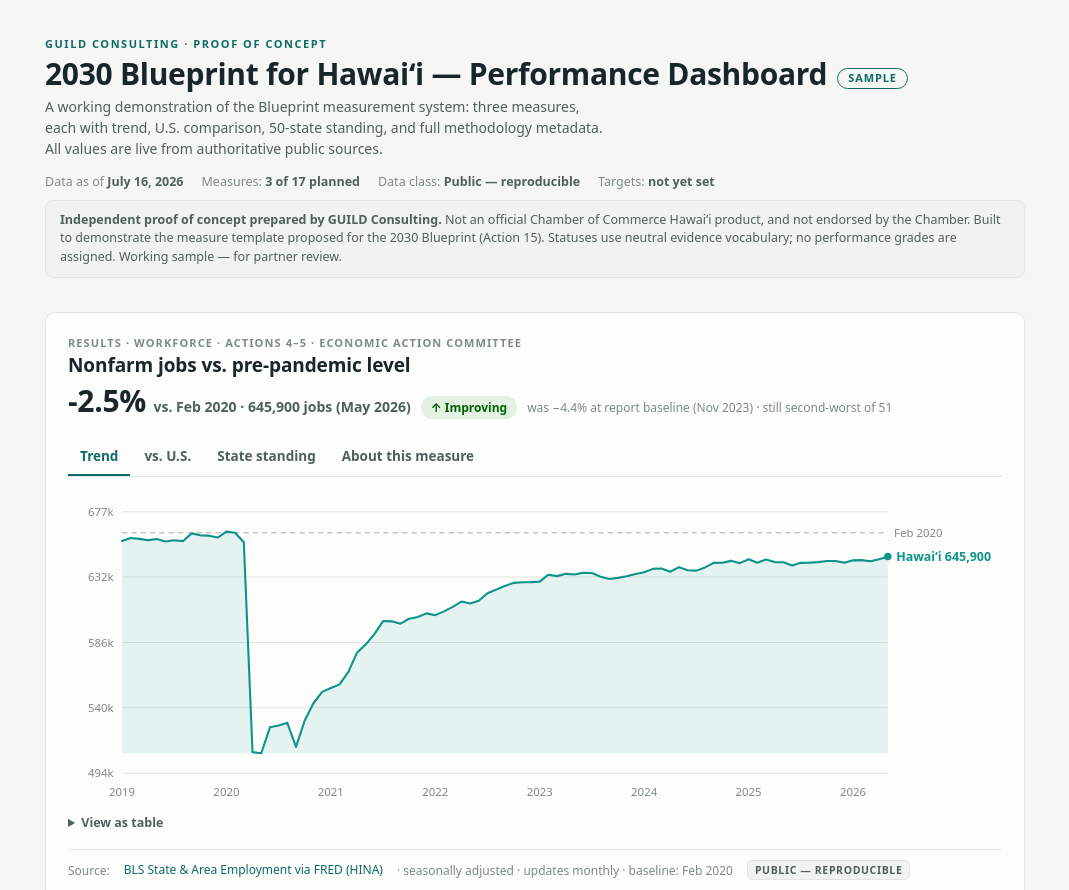
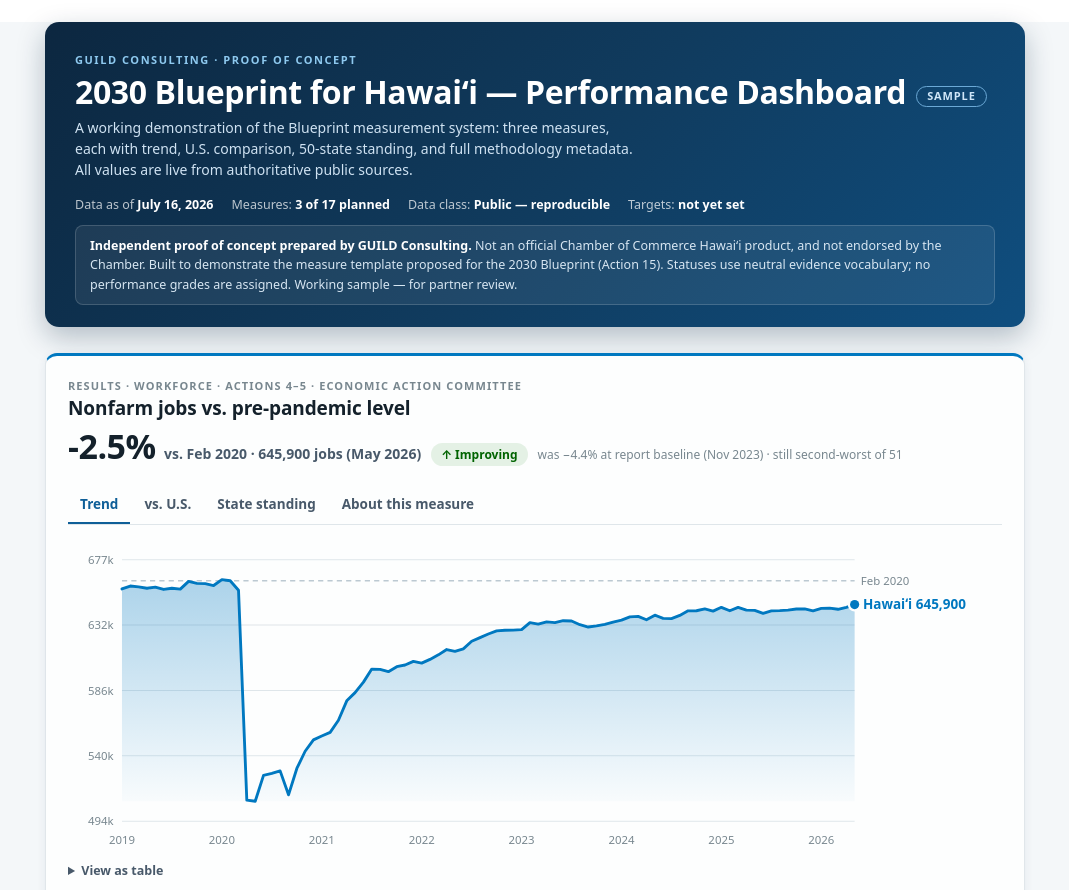
Before and after one commit to iqbash1/blueprint-dashboard-sample, a plain HTML site: page index.html in a window 1280 px wide. Shown: the top 890 px of the page, without its empty margins (105-1174 px from the left). Drawn offline with Linux system fonts and the light colour scheme.

Commit message:
Chamber brand retheme: navy masthead, ocean-blue series, gradient areas, halo endpoints, HI standing highlight
Co-Authored-By: Claude Fable 5 <noreply@anthropic.com>

```diff
--- a/index.html
+++ b/index.html
@@ -11,11 +11,11 @@
 <style>
   .pg{
     color-scheme:light;
-    --page:#f6f7f5; --surface:#fdfdfc; --surface2:#f1f3f0;
-    --ink:#182529; --ink2:#4e5f5d; --muted:#7d8a86;
-    --grid:#e3e6e0; --axis:#c2c8c1; --ring:rgba(20,37,41,.10);
-    --hi:#0d9488; --hi-soft:rgba(13,148,136,.10); --us:#2a78d6;
-    --bar:#d6ded9; --accent:#0e6b66;
+    --page:#f4f7f9; --surface:#fdfefe; --surface2:#edf2f6;
+    --ink:#14212b; --ink2:#48596a; --muted:#78878f;
+    --grid:#dfe6ea; --axis:#bcc9d2; --ring:rgba(16,59,94,.12);
+    --hi:#0078c0; --hi-soft:rgba(0,120,192,.10); --us:#1f9d76;
+    --bar:#d3dde6; --accent:#0f5f98;
     --good:#006300; --bad:#b23434; --flat:#5a6b74;
     --chip-good-bg:rgba(12,131,12,.10); --chip-bad-bg:rgba(208,59,59,.10); --chip-flat-bg:rgba(90,107,116,.10);
     font-family:system-ui,-apple-system,"Segoe UI",sans-serif;
@@ -25,52 +25,54 @@
   @media (prefers-color-scheme: dark){
     :root:where(:not([data-theme="light"])) .pg{
       color-scheme:dark;
-      --page:#101413; --surface:#181d1c; --surface2:#1f2523;
-      --ink:#eef2f0; --ink2:#b3bfba; --muted:#8b9793;
-      --grid:#2a312e; --axis:#3a423f; --ring:rgba(255,255,255,.10);
-      --hi:#29a396; --hi-soft:rgba(41,163,150,.14); --us:#3987e5;
-      --bar:#323b38;
+      --page:#0e1418; --surface:#162027; --surface2:#1c2831;
+      --ink:#e8eff4; --ink2:#b1c0cb; --muted:#89979f;
+      --grid:#263340; --axis:#374858; --ring:rgba(255,255,255,.10);
+      --hi:#2f93da; --hi-soft:rgba(47,147,218,.16); --us:#27ab84;
+      --bar:#2c3a45; --accent:#5fb0ea;
       --good:#3dbb3d; --bad:#e06666; --flat:#9aa8b0;
       --chip-good-bg:rgba(61,187,61,.14); --chip-bad-bg:rgba(224,102,102,.14); --chip-flat-bg:rgba(154,168,176,.14);
     }
   }
   :root[data-theme="dark"] .pg{
     color-scheme:dark;
-    --page:#101413; --surface:#181d1c; --surface2:#1f2523;
-    --ink:#eef2f0; --ink2:#b3bfba; --muted:#8b9793;
-    --grid:#2a312e; --axis:#3a423f; --ring:rgba(255,255,255,.10);
-    --hi:#29a396; --hi-soft:rgba(41,163,150,.14); --us:#3987e5;
-    --bar:#323b38;
+    --page:#0e1418; --surface:#162027; --surface2:#1c2831;
+    --ink:#e8eff4; --ink2:#b1c0cb; --muted:#89979f;
+    --grid:#263340; --axis:#374858; --ring:rgba(255,255,255,.10);
+    --hi:#2f93da; --hi-soft:rgba(47,147,218,.16); --us:#27ab84;
+    --bar:#2c3a45; --accent:#5fb0ea;
     --good:#3dbb3d; --bad:#e06666; --flat:#9aa8b0;
     --chip-good-bg:rgba(61,187,61,.14); --chip-bad-bg:rgba(224,102,102,.14); --chip-flat-bg:rgba(154,168,176,.14);
   }
   :root[data-theme="light"] .pg{
     color-scheme:light;
-    --page:#f6f7f5; --surface:#fdfdfc; --surface2:#f1f3f0;
-    --ink:#182529; --ink2:#4e5f5d; --muted:#7d8a86;
-    --grid:#e3e6e0; --axis:#c2c8c1; --ring:rgba(20,37,41,.10);
-    --hi:#0d9488; --hi-soft:rgba(13,148,136,.10); --us:#2a78d6;
-    --bar:#d6ded9;
+    --page:#f4f7f9; --surface:#fdfefe; --surface2:#edf2f6;
+    --ink:#14212b; --ink2:#48596a; --muted:#78878f;
+    --grid:#dfe6ea; --axis:#bcc9d2; --ring:rgba(16,59,94,.12);
+    --hi:#0078c0; --hi-soft:rgba(0,120,192,.10); --us:#1f9d76;
+    --bar:#d3dde6; --accent:#0f5f98;
     --good:#006300; --bad:#b23434; --flat:#5a6b74;
     --chip-good-bg:rgba(12,131,12,.10); --chip-bad-bg:rgba(208,59,59,.10); --chip-flat-bg:rgba(90,107,116,.10);
   }
   .pg *{box-sizing:border-box}
   .wrap{max-width:980px;margin:0 auto}
-  .masthead{padding:36px 0 8px}
-  .eyebrow{font-size:11px;font-weight:700;letter-spacing:.14em;text-transform:uppercase;color:var(--accent)}
-  .masthead h1{font-size:clamp(22px,3.4vw,30px);line-height:1.15;margin:6px 0 4px;font-weight:750;letter-spacing:-.01em;text-wrap:balance}
-  .sub{color:var(--ink2);font-size:14px;max-width:70ch;line-height:1.5;margin:0}
-  .sample-pill{display:inline-flex;align-items:center;gap:6px;font-size:11px;font-weight:700;letter-spacing:.08em;text-transform:uppercase;color:var(--accent);border:1.5px solid var(--accent);border-radius:999px;padding:3px 10px;margin-left:10px;vertical-align:3px}
-  .meta-row{display:flex;flex-wrap:wrap;gap:8px 18px;align-items:center;margin:14px 0 8px;font-size:12.5px;color:var(--muted)}
-  .meta-row b{color:var(--ink2);font-weight:600}
-  .notice{background:var(--surface2);border:1px solid var(--grid);border-radius:8px;padding:10px 14px;font-size:12.5px;color:var(--ink2);line-height:1.5;margin:10px 0 26px}
-  .card{background:var(--surface);border:1px solid var(--ring);border-radius:10px;padding:22px 22px 14px;margin:0 0 26px;box-shadow:0 1px 2px rgba(15,30,28,.04)}
+  .masthead{background:linear-gradient(132deg,#0c2740 0%,#103b5e 52%,#0f4e7f 100%);border-radius:14px;padding:30px 30px 20px;margin-top:22px;box-shadow:0 10px 28px rgba(12,39,64,.28)}
+  .eyebrow{font-size:11px;font-weight:700;letter-spacing:.14em;text-transform:uppercase;color:#8ec9ef}
+  .masthead h1{font-size:clamp(23px,3.6vw,32px);line-height:1.15;margin:7px 0 6px;font-weight:780;letter-spacing:-.012em;text-wrap:balance;color:#fff}
+  .masthead .sub{color:#cfe2f2}.sub{color:var(--ink2);font-size:14px;max-width:70ch;line-height:1.5;margin:0}
+  .sample-pill{display:inline-flex;align-items:center;gap:6px;font-size:11px;font-weight:700;letter-spacing:.08em;text-transform:uppercase;color:#cfe6f8;border:1.5px solid #6ba9d6;border-radius:999px;padding:3px 10px;margin-left:10px;vertical-align:4px}
+  .meta-row{display:flex;flex-wrap:wrap;gap:8px 18px;align-items:center;margin:16px 0 10px;font-size:12.5px;color:rgba(255,255,255,.72)}
+  .meta-row b{color:#fff;font-weight:650}
+  .notice{background:rgba(255,255,255,.07);border:1px solid rgba(255,255,255,.16);border-radius:8px;padding:10px 14px;font-size:12.5px;color:#d7e6f2;line-height:1.55;margin:12px 0 2px}
+  .notice b{color:#fff}
+  header.masthead{margin-bottom:26px}
+  .card{background:var(--surface);border:1px solid var(--ring);border-top:3px solid var(--hi);border-radius:12px;padding:22px 22px 14px;margin:0 0 26px;box-shadow:0 2px 10px rgba(16,59,94,.07)}
   .m-head{display:flex;flex-wrap:wrap;gap:6px 16px;align-items:baseline;justify-content:space-between}
   .m-tags{font-size:11px;letter-spacing:.10em;text-transform:uppercase;font-weight:700;color:var(--muted);margin-bottom:2px}
   .m-tags .sep{margin:0 6px;opacity:.5}
   .card h2{font-size:19px;margin:0 0 2px;font-weight:700;letter-spacing:-.005em}
   .headline{display:flex;align-items:baseline;gap:10px;flex-wrap:wrap;margin:2px 0 4px}
-  .big{font-size:30px;font-weight:750;letter-spacing:-.01em}
+  .big{font-size:34px;font-weight:780;letter-spacing:-.015em}
   .big small{font-size:14px;font-weight:600;color:var(--ink2);letter-spacing:0}
   .chip{display:inline-flex;align-items:center;gap:5px;font-size:12px;font-weight:650;border-radius:999px;padding:3px 10px}
   .chip.good{color:var(--good);background:var(--chip-good-bg)}
@@ -93,7 +95,7 @@
   svg{display:block;width:100%;height:auto}
   svg text{font-family:inherit}
   .tick{font-size:11px;fill:var(--muted);font-variant-numeric:tabular-nums}
-  .dlabel{font-size:12px;font-weight:650}
+  .dlabel{font-size:13px;font-weight:750}
   .src{display:flex;flex-wrap:wrap;gap:6px 14px;align-items:center;border-top:1px solid var(--grid);margin-top:12px;padding:10px 0 4px;font-size:12px;color:var(--muted)}
   .src a{color:var(--accent);text-decoration:none;border-bottom:1px solid transparent}
   .src a:hover{border-bottom-color:var(--accent)}
@@ -201,13 +203,14 @@ const fmt = {
 };
 function ord(n){const s=["th","st","nd","rd"],v=n%100;return n+(s[(v-20)%10]||s[v]||s[0]);}
 function el(tag, attrs={}, parent){ const e=document.createElementNS(NS,tag); for(const k in attrs) e.setAttribute(k,attrs[k]); if(parent) parent.appendChild(e); return e; }
+let GID=0;
 const tip = $("#tip");
 function showTip(html,x,y){ tip.innerHTML=html; tip.style.opacity=1; tip.style.left=x+"px"; tip.style.top=y+"px"; }
 function hideTip(){ tip.style.opacity=0; }
 
 /* ---------- generic line chart (1-2 series) ---------- */
 function lineChart(host, seriesArr, opts){
-  const Wv=900, Hv=300, m={t:18,r:110,b:30,l:52};
+  const Wv=900, Hv=300, m={t:18,r:142,b:30,l:52};
   const iw=Wv-m.l-m.r, ih=Hv-m.t-m.b;
   const svg=el("svg",{viewBox:`0 0 ${Wv} ${Hv}`,role:"img","aria-label":opts.aria});
   const all=seriesArr.flatMap(s=>s.data.map(d=>d[1]));
@@ -236,12 +239,17 @@ function lineChart(host, seriesArr, opts){
   seriesArr.forEach(s=>{
     const pts=s.data.map((d,i)=>`${X(i).toFixed(1)},${Y(d[1]).toFixed(1)}`).join(" ");
     if(s.area){
+      const gid="g"+(++GID);
+      const defs=el("defs",{},svg), g=el("linearGradient",{id:gid,x1:0,y1:0,x2:0,y2:1},defs);
+      const s1=el("stop",{offset:"0%"},g); s1.style.stopColor=s.color; s1.style.stopOpacity=.32;
+      const s2=el("stop",{offset:"100%"},g); s2.style.stopColor=s.color; s2.style.stopOpacity=.02;
       const a=`${m.l},${Y(lo+pad).toFixed(1)} ${pts} ${X(s.data.length-1).toFixed(1)},${Y(lo+pad).toFixed(1)}`;
-      el("polygon",{points:a,fill:"var(--hi-soft)"},svg);
+      el("polygon",{points:a,fill:`url(#${gid})`},svg);
     }
-    el("polyline",{points:pts,fill:"none",stroke:s.color,"stroke-width":2,"stroke-linejoin":"round","stroke-linecap":"round"},svg);
+    el("polyline",{points:pts,fill:"none",stroke:s.color,"stroke-width":2.75,"stroke-linejoin":"round","stroke-linecap":"round"},svg);
     const last=s.data[s.data.length-1];
-    el("circle",{cx:X(s.data.length-1),cy:Y(last[1]),r:3.6,fill:s.color},svg);
+    el("circle",{cx:X(s.data.length-1),cy:Y(last[1]),r:6.6,fill:"var(--surface)"},svg);
+    el("circle",{cx:X(s.data.length-1),cy:Y(last[1]),r:4.4,fill:s.color},svg);
     const lbl=el("text",{x:X(s.data.length-1)+8,y:Y(last[1])+4,class:"dlabel",fill:s.color},svg);
     lbl.textContent=s.label+" "+opts.vfmt(last[1]);
   });
@@ -262,7 +270,7 @@ function lineChart(host, seriesArr, opts){
 /* ---------- standing chart (51 horizontal bars) ---------- */
 function standingChart(host, rows, opts){
   host.innerHTML="";
-  const rowH=15.5, m={t:26,r:70,b:8,l:36};
+  const rowH=16, m={t:26,r:70,b:8,l:36};
   const Wv=900, Hv=m.t+rows.length*rowH+m.b;
   const svg=el("svg",{viewBox:`0 0 ${Wv} ${Hv}`,role:"img","aria-label":opts.aria});
   const vals=rows.map(r=>r.v);
@@ -275,7 +283,8 @@ function standingChart(host, rows, opts){
     const y=m.t+i*rowH;
     const isHI=r.abbr==="HI";
     const x0=X(Math.min(0,r.v)), x1=X(Math.max(0,r.v));
-    el("rect",{x:x0,y:y+2,width:Math.max(1.5,x1-x0),height:rowH-5,rx:2.5,fill:isHI?"var(--hi)":"var(--bar)"},svg);
+    if(isHI) el("rect",{x:2,y:y-0.5,width:Wv-4,height:rowH+1,rx:5,fill:"var(--hi-soft)"},svg);
+    el("rect",{x:x0,y:y+2,width:Math.max(1.5,x1-x0),height:rowH-5,rx:3,fill:isHI?"var(--hi)":"var(--bar)"},svg);
     const t=el("text",{x:m.l-5,y:y+rowH-4,"text-anchor":"end",class:"tick","font-weight":isHI?"800":"400",fill:isHI?"var(--hi)":"var(--muted)"},svg);
     t.textContent=r.abbr;
     if(isHI||i===0||i===rows.length-1){
@@ -291,8 +300,8 @@ function standingChart(host, rows, opts){
   if(lo<0) el("line",{x1:X(0),x2:X(0),y1:m.t-4,y2:Hv-m.b,stroke:"var(--axis)","stroke-width":1},svg);
   // US marker
   if(opts.us!=null){
-    el("line",{x1:X(opts.us),x2:X(opts.us),y1:m.t-4,y2:Hv-m.b,stroke:"var(--ink2)","stroke-width":1.5,"stroke-dasharray":"5 4"},svg);
-    const t=el("text",{x:X(opts.us)+5,y:m.t+6,class:"tick","font-weight":"700",fill:"var(--ink2)"},svg);
+    el("line",{x1:X(opts.us),x2:X(opts.us),y1:m.t-4,y2:Hv-m.b,stroke:"var(--accent)","stroke-width":2,"stroke-dasharray":"6 4"},svg);
+    const t=el("text",{x:X(opts.us)+5,y:m.t+6,class:"tick","font-weight":"800",fill:"var(--accent)"},svg);
     t.textContent="U.S. "+opts.vfmt(opts.us);
   }
   host.appendChild(svg);
@@ -372,7 +381,7 @@ function rankify(arr){ return arr.map((r,i)=>({...r, rank:i+1})); }
       {name:"vs. U.S.", build:p=>{
         p.innerHTML=`<div class="legend"><span><span class="sw" style="background:var(--hi)"></span>Hawaiʻi</span><span><span class="sw" style="background:var(--us)"></span>United States</span><span style="color:var(--muted)">Indexed: Feb 2020 = 100</span></div>`;
         const h=document.createElement("div"); p.appendChild(h);
-        lineChart(h,[{data:idx(jb,"2020-02"),color:"var(--hi)",label:"Hawaiʻi"},{data:idx(S.us_jobs,"2020-02"),color:"var(--us)",label:"U.S."}],
+        lineChart(h,[{data:idx(jb,"2020-02"),color:"var(--hi)",label:"Hawaiʻi",area:true},{data:idx(S.us_jobs,"2020-02"),color:"var(--us)",label:"U.S."}],
           {yfmt:v=>v.toFixed(0), vfmt:v=>v.toFixed(1), ref:100, refLabel:"Feb 2020 = 100", aria:"Hawaii vs US jobs indexed to February 2020"});
       }},
       {name:"State standing", build:p=>{
@@ -420,7 +429,7 @@ function rankify(arr){ return arr.map((r,i)=>({...r, rank:i+1})); }
       {name:"vs. U.S.", build:p=>{
         p.innerHTML=`<div class="legend"><span><span class="sw" style="background:var(--hi)"></span>Hawaiʻi</span><span><span class="sw" style="background:var(--us)"></span>United States</span><span style="color:var(--muted)">Indexed: Jan 2019 = 100</span></div>`;
         const h=document.createElement("div"); p.appendChild(h);
-        lineChart(h,[{data:idx(zh,"2019-01"),color:"var(--hi)",label:"Hawaiʻi"},{data:idx(S.us_zhvi,"2019-01"),color:"var(--us)",label:"U.S."}],
+        lineChart(h,[{data:idx(zh,"2019-01"),color:"var(--hi)",label:"Hawaiʻi",area:true},{data:idx(S.us_zhvi,"2019-01"),color:"var(--us)",label:"U.S."}],
           {yfmt:v=>v.toFixed(0), vfmt:v=>v.toFixed(1), ref:100, refLabel:"Jan 2019 = 100", aria:"Hawaii vs US home values indexed to January 2019"});
       }},
       {name:"State standing", build:p=>{
@@ -479,7 +488,7 @@ function rankify(arr){ return arr.map((r,i)=>({...r, rank:i+1})); }
         p.innerHTML=`<div class="legend"><span><span class="sw" style="background:var(--hi)"></span>Hawaiʻi</span><span><span class="sw" style="background:var(--us)"></span>United States</span><span style="color:var(--muted)">Indexed: 2019 monthly average = 100</span></div>`;
         const h=document.createElement("div"); p.appendChild(h);
         const nrm=(s,base)=>s.map(d=>[d[0], d[1]/(base/12)*100]);
-        lineChart(h,[{data:nrm(ba,y19),color:"var(--hi)",label:"Hawaiʻi"},{data:nrm(S.us_ba,us19),color:"var(--us)",label:"U.S."}],
+        lineChart(h,[{data:nrm(ba,y19),color:"var(--hi)",label:"Hawaiʻi",area:true},{data:nrm(S.us_ba,us19),color:"var(--us)",label:"U.S."}],
           {yfmt:v=>v.toFixed(0), vfmt:v=>v.toFixed(0), ref:100, refLabel:"2019 avg = 100", aria:"Hawaii vs US business applications indexed to 2019 average"});
       }},
       {name:"State standing", build:p=>{
```
